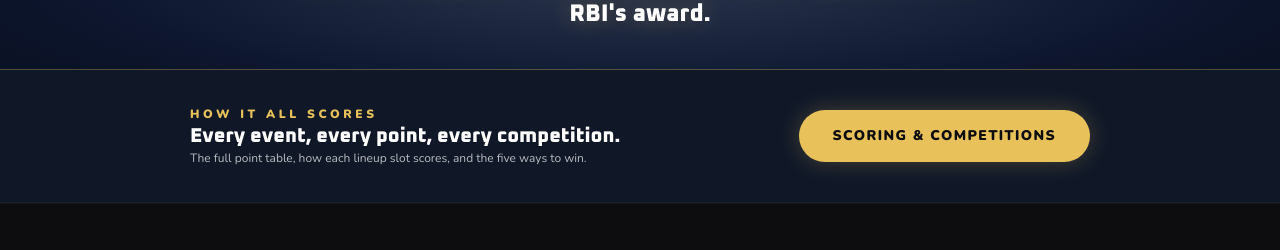
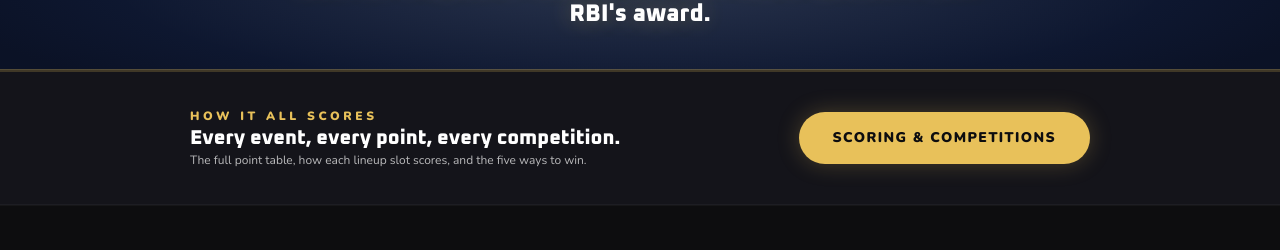
Before and after one commit to N8Nuks/grassrootsfantasy, a Next.js app: page /nfs in a window 1280 px wide. Shown: the part 630-880 px from the top of the page. Built offline with nearby package versions, Linux system fonts and the light colour scheme; no server answers.

Commit message:
NFS: shift Scoring band off navy so the ticker reads as its own feature

```diff
--- a/app/nfs/page.tsx
+++ b/app/nfs/page.tsx
@@ -53,8 +53,8 @@ export default function NFS() {
       {/* Facts ticker */}
       <FactsTicker />
 
-      {/* Scoring & Competitions — prominent, high on the page */}
-      <section className="px-5 sm:px-12" style={{ background: '#101828', borderBottom: '1px solid #ffffff0a', paddingTop: "36px", paddingBottom: "36px" }}>
+      {/* Scoring & Competitions — warm charcoal so it never blends into the ticker's navy */}
+      <section className="px-5 sm:px-12" style={{ background: '#14141A', borderTop: `2px solid ${GOLD}35`, borderBottom: '1px solid #ffffff0a', paddingTop: "36px", paddingBottom: "36px" }}>
         <div className="flex flex-col sm:flex-row items-center justify-between gap-5" style={{ maxWidth: "900px", marginLeft: "auto", marginRight: "auto" }}>
           <div className="text-center sm:text-left">
             <p className="text-xs font-black uppercase tracking-[0.3em] mb-2" style={{ color: GOLD }}>How it all scores</p>
```
